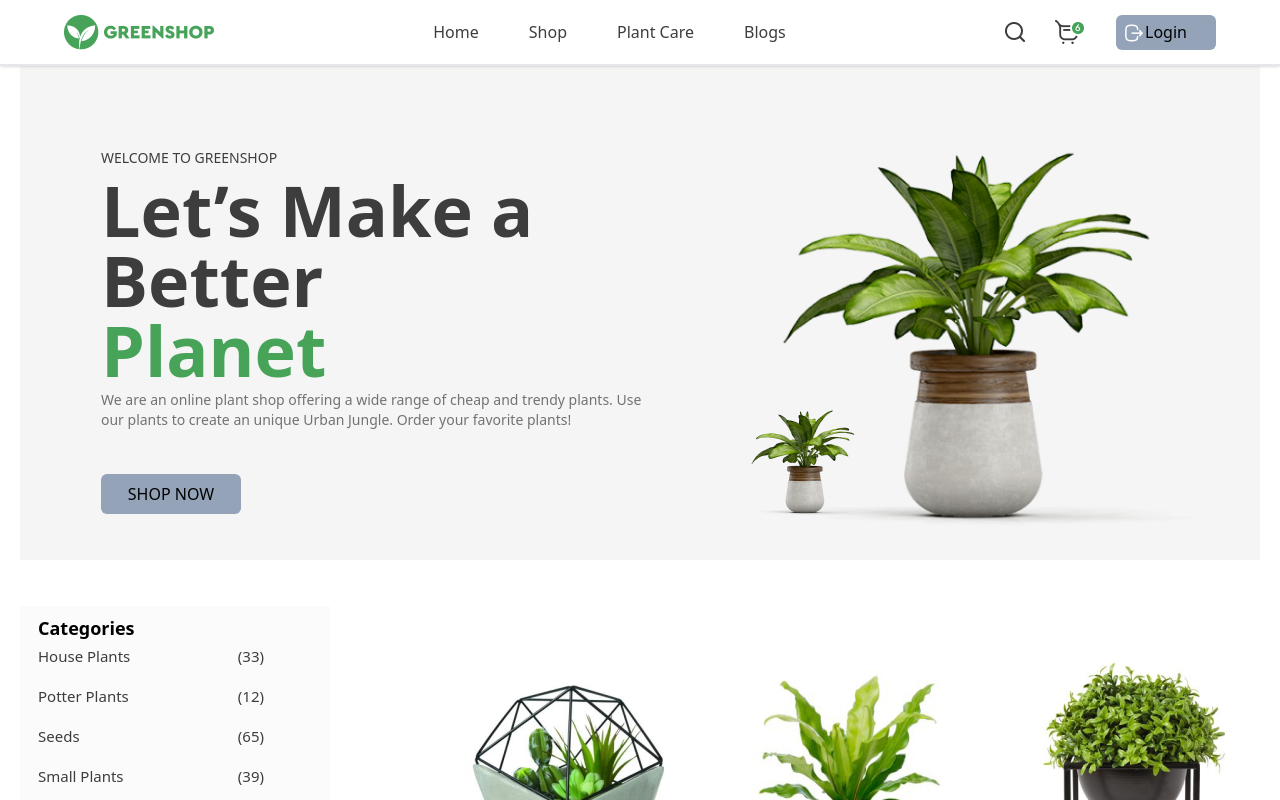
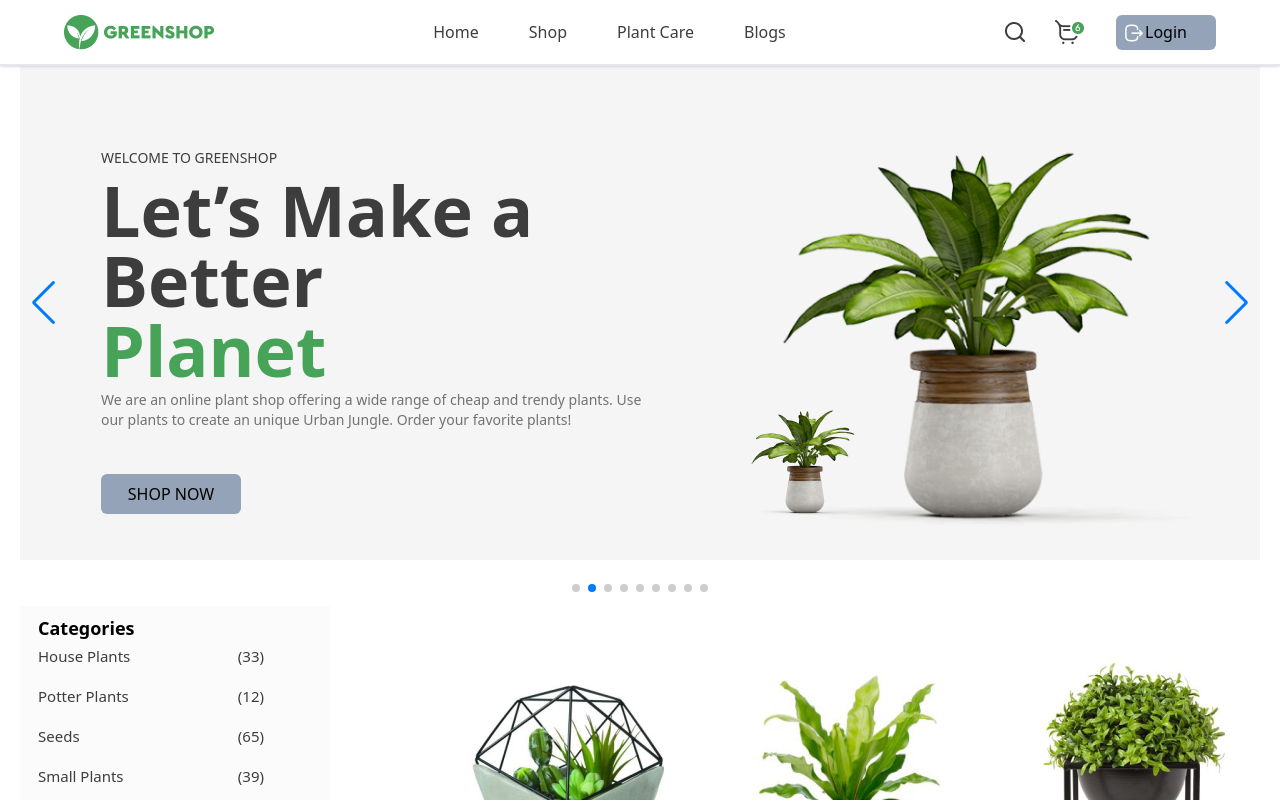
Before and after one commit to RusFullDev/green-shop, a Vue app: page / in a window 1280 px wide. Shown: the top 800 px of the page. Built offline with nearby package versions, Linux system fonts and the light colour scheme.

Commit message:
carosel added

```diff
--- a/package.json
+++ b/package.json
@@ -9,6 +9,7 @@
     "preview": "vite preview"
   },
   "dependencies": {
+    "swiper": "^11.1.3",
     "vue": "^3.4.21"
   },
   "devDependencies": {
--- a/src/App.vue
+++ b/src/App.vue
@@ -1,5 +1,6 @@
 <script>
 import AuthModel from './components/AuthModel.vue';
+import Carousel from './components/Carousel.vue';
 import Category from './components/Category.vue';
 import Header from './components/Header.vue';
 
@@ -7,7 +8,7 @@ import MenuProduct from './components/MenuProduct.vue';
 import Picture from './components/Picture.vue';
 import Product from './components/Product.vue';
 export default{
-  components:{Header,Picture,Category,Product,MenuProduct,AuthModel},
+  components:{Header,Picture,Category,Product,MenuProduct,AuthModel,Carousel},
   data(){
     return{
     }
@@ -23,7 +24,8 @@ export default{
 
 
     <div>
-      <Picture/>
+      <!-- <Picture/> -->
+      <Carousel/>
     </div>
     <div class="grid grid-cols-2">
       <Category/>
--- a/src/components/AuthModel.vue
+++ b/src/components/AuthModel.vue
@@ -55,7 +55,7 @@
         <input type="password" placeholder="Password" class="w-[300px] h-[40px] border-2 rounded-[5px] border-[#EAEAEA] text-start px-4 cursor-pointer">
         <button><img src="/img/Hide.png" alt="Hide" class="absolute z-10 right-[80px] top-1/4"></button>
     </div>
-    <input type="text" placeholder="Confirm Password" class="w-[300px] h-[40px]  border-2 rounded-[5px] border-[#EAEAEA] text-start px-4 mb-[41px]">
+    <input type="password" placeholder="Confirm Password" class="w-[300px] h-[40px]  border-2 rounded-[5px] border-[#EAEAEA] text-start px-4 mb-[41px]">
 
     <button class="w-[300px] h-[40px] border-1 rounded-[5px] text-[#3D3D3D] bg-slate-500 hover:bg-[#46A358]
      hover:text-white font-bold text-base  duration-100 cursor-pointer ">Register</button>
--- /dev/null
+++ b/src/components/Carousel.vue
@@ -0,0 +1,55 @@
+<template>
+    <swiper
+      :slidesPerView="1"
+      :spaceBetween="10"
+      :loop="true"
+      :autoplay="{
+      delay: 3000,
+      disableOnInteraction: false,
+    }"
+      :pagination="{
+        clickable: true,
+      }"
+      :navigation="true"
+      :modules="modules"
+      class="mySwiper"
+    >
+      <swiper-slide><Picture/></swiper-slide>
+      <swiper-slide><Picture/></swiper-slide>
+      <swiper-slide><Picture/></swiper-slide>
+      <swiper-slide><Picture/></swiper-slide>
+      <swiper-slide><Picture/></swiper-slide>
+      <swiper-slide><Picture/></swiper-slide>
+      <swiper-slide><Picture/></swiper-slide>
+      <swiper-slide><Picture/></swiper-slide>
+      <swiper-slide><Picture/></swiper-slide>
+    </swiper>
+  </template>
+  <script>
+    // Import Swiper Vue.js components
+    import { Swiper, SwiperSlide } from 'swiper/vue';
+
+    // Import Swiper styles
+    import 'swiper/css';
+    import 'swiper/css/navigation';
+    import 'swiper/css/pagination';
+
+
+
+    // import required modules
+    import { Pagination ,Autoplay,Navigation} from 'swiper/modules';
+import Picture from './Picture.vue';
+
+    export default {
+      components: {
+        Swiper,
+        SwiperSlide,
+        Picture
+      },
+      setup() {
+        return {
+          modules: [Pagination,Autoplay,Navigation],
+        };
+      },
+    };
+  </script>
--- a/src/components/Login.vue
+++ /dev/null
@@ -1,37 +0,0 @@
-<template>
-    <div>
-<div class="w-[500px] h-[600px]">
-    <div class="flex items-center divide-x-2">
-       <a href="#" class="hover:text-[#46A358] text-[#3D3D3D] text-xl leading-4 font-medium">Login</a>
-       <a href="#" class="hover:text-[#46A358] text-[#3D3D3D] text-xl leading-4 font-medium">Register</a>
-    </div >
-    <p class="text-xs font-normal text-[#3D3D3D]">Enter your username and password to login.</p>
-    <input type="text" placeholder="almamun_uxui@outlook.com" class="w-[300px] h-[40px] border-1 rounded-[5px]">
-    <input type="password" placeholder="12345" class="w-[300px] h-[40px] border-1 rounded-[5px]">
-    <p class="hover:text-[#46A358] text-[#3D3D3D] text-xs leading-4 font-normal">Forgot Password?</p>
-    <button class="w-[300px] h-[40px] border-1 rounded-[5px] text-[#3D3D3D] bg-slate-500 hover:bg-[#46A358] hover:text-white font-medium text-sm">Login</button>
-<p class="text-xs font-normal text-[#3D3D3D]">Or login with</p>
-<div class="flex ">
-<img src="/public/img/google 1.png" alt="google">
-<button class="text-[#727272] font-medium text-sm w-[300px] h-[40px] border-1 rounded-[5px]  bg-slate-500 hover:bg-[#46A358] hover:text-white">Login with Google</button>
-</div >
-
-<div class="flex">
-<img src="/public/img/fecbook.png" alt="">
-<button class="text-[#727272] font-medium text-sm w-[300px] h-[40px] border-1 rounded-[5px]  bg-slate-500 hover:bg-[#46A358] hover:text-white">Login with Facebook</button>
-</div>
-</div>
-
-
-
-
-</div>
-</template>
-
-<script>
-    export default {
-
-    }
-</script>
-<style  scoped>
-</style>
```
Also changed, not shown: 1 other file (tests, documents, lock files or other folders).
